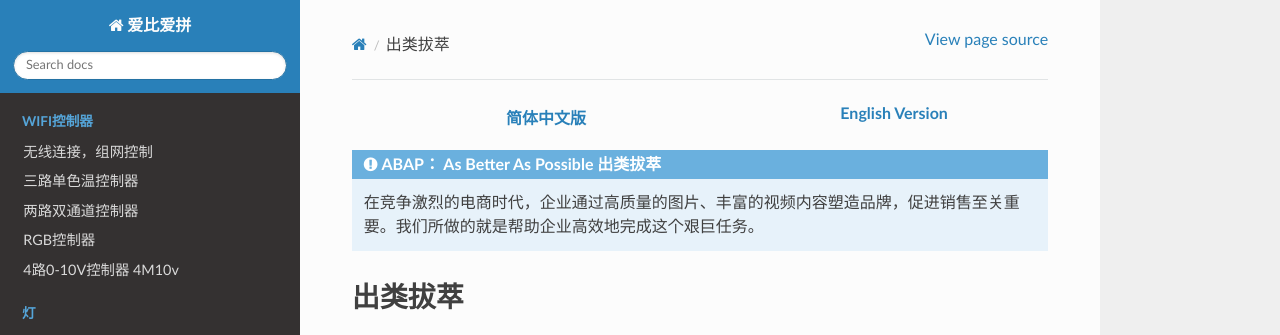
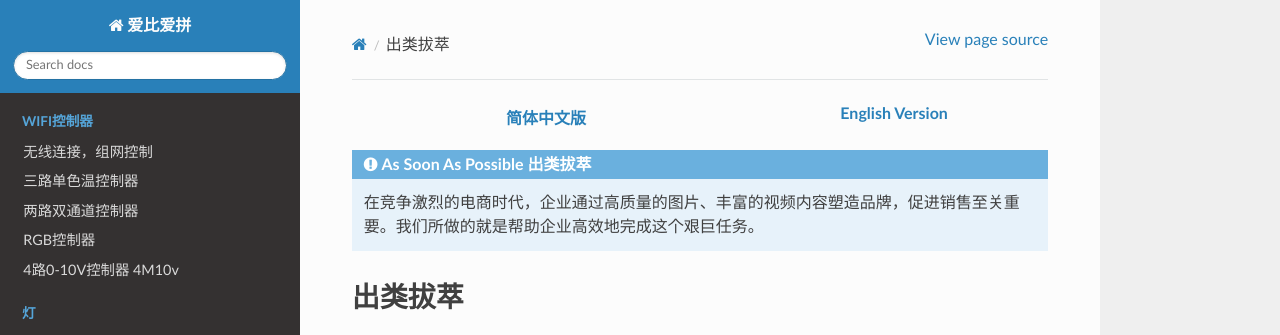
Before and after one commit to paultang/abapweb, a Sphinx documentation site: the page built from source/index.rst, in a window 1280 px wide and 900 px high. Shown: the top 335 px of the window. Built offline with Sphinx 7.4.7 and the Read the Docs theme 2.0.0, drawn with Linux system fonts in a browser that asks for light colours.

Commit message:
Update index.rst

```diff
--- a/source/index.rst
+++ b/source/index.rst
@@ -19,7 +19,7 @@
     </table>
 
 
-.. admonition:: ABAP： As Better As Possible 出类拔萃
+.. admonition:: As Soon As Possible 出类拔萃
 
     在竞争激烈的电商时代，企业通过高质量的图片、丰富的视频内容塑造品牌，促进销售至关重要。我们所做的就是帮助企业高效地完成这个艰巨任务。
 
```
